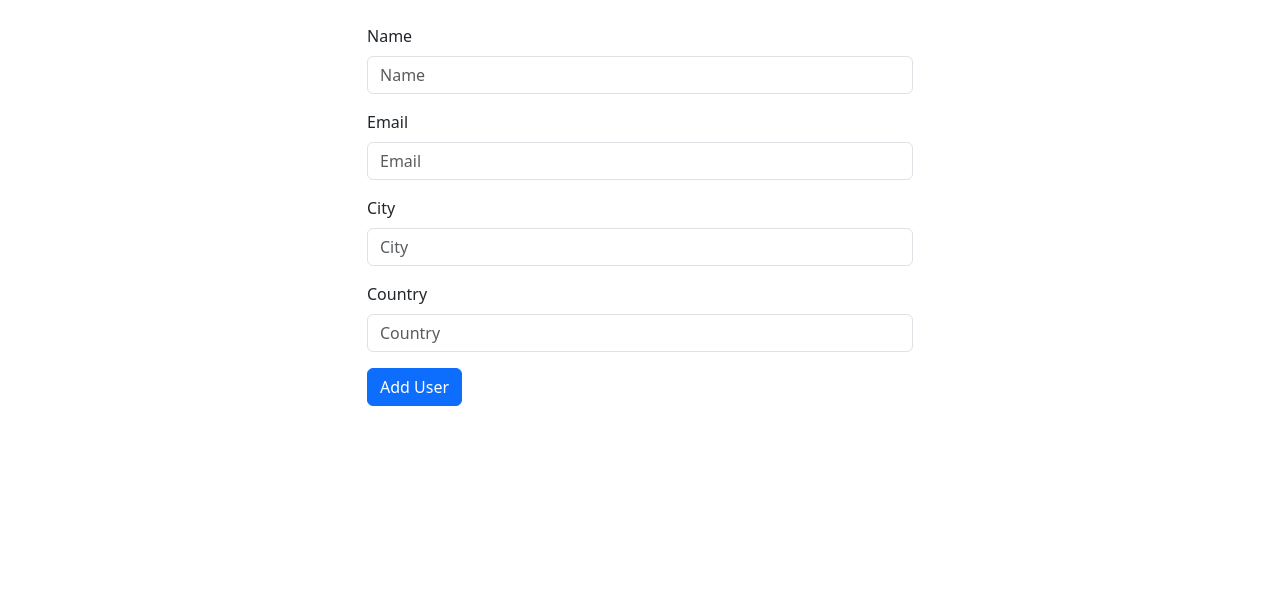
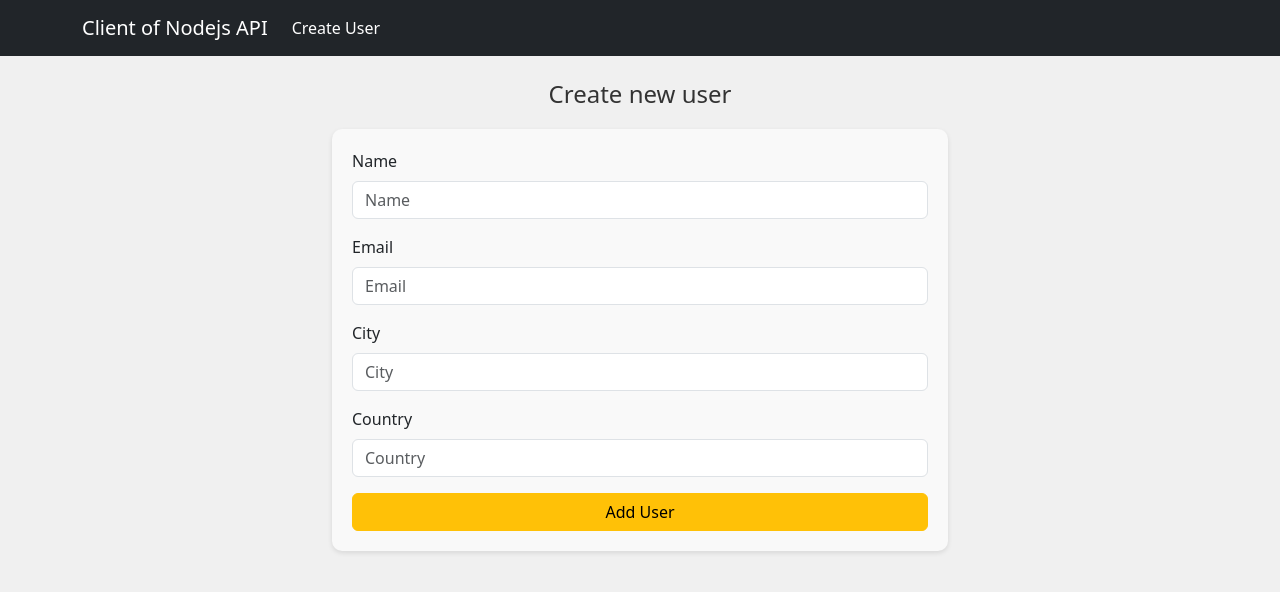
Before and after one commit to Ilevander/Client-ReactJs-Of-NodeIs-API, a React (Create React App) app: page /create in a window 1280 px wide. Shown: the top 592 px of the page. Built offline with nearby package versions, Linux system fonts and the light colour scheme.

Commit message:
Refactoring Layout , NavigationBar component , re-stayling other components

```diff
--- a/src/App.js
+++ b/src/App.js
@@ -1,9 +1,6 @@
-import { Container } from "react-bootstrap";
 import { Route , BrowserRouter , Routes  } from "react-router-dom";
 import 'bootstrap/dist/css/bootstrap.min.css';
-import { ToastContainer } from 'react-toastify';
 
-import 'react-toastify/dist/ReactToastify.css';
 
 import UsersList from "./components/UsersList";
 import CreateUser from "./components/CreateUser";
@@ -13,8 +10,6 @@ import RetrieveUser from "./components/RetrieveUser";
 const App = () => {
   return (
     <>
-      <ToastContainer />
-      <Container fluid className="mt-4 mt-3">
           <BrowserRouter>
               <Routes>
                 <Route path="/" element={<UsersList/>} />
@@ -22,7 +17,6 @@ const App = () => {
                 <Route path="/get/:userId/" element={<RetrieveUser/>} />
               </Routes>
           </BrowserRouter>
-      </Container>
     </>
 
   );
--- a/src/components/CreateUser.jsx
+++ b/src/components/CreateUser.jsx
@@ -1,7 +1,27 @@
 import React, { useState } from "react";
-import { Col, Container, Row , Form, Button } from "react-bootstrap";
+import { Col, Row, Form, Button } from "react-bootstrap";
 import axios from "axios";
 import { toast } from "react-toastify";
+import Layout from "./Layout.jsx";
+import styled from "styled-components";
+
+const UserTitle = styled.h3`
+  color: #333;
+  font-size: 24px;
+  text-align: center;
+  margin-bottom: 20px;
+`;
+
+const StyledForm = styled(Form)`
+  background-color: #f9f9f9;
+  padding: 20px;
+  border-radius: 10px;
+  box-shadow: 0px 2px 5px rgba(0, 0, 0, 0.1);
+`;
+
+const StyledButton = styled(Button)`
+  width: 100%;
+`;
 
 const CreateUser = () => {
   const createUserEndpoint = 'http://localhost:4000/v1/user/create';
@@ -40,10 +60,11 @@ const CreateUser = () => {
   };
 
   return (
-        <Container className="mb-5">
+    <Layout className="mb-5">
+     <UserTitle>Create new user</UserTitle>
       <Row className="justify-content-center">
         <Col lg={6}>
-                    <Form>
+          <StyledForm>
             <Form.Group className="mb-3">
               <Form.Label> Name </Form.Label>
               <Form.Control
@@ -80,13 +101,13 @@ const CreateUser = () => {
                 onChange={(event) => setCountry(event.target.value)}
               />
             </Form.Group>
-                        <Button variant="primary" type="submit" onClick={submitForm}>
+            <StyledButton variant="warning" type="submit" onClick={submitForm}>
               Add User
-                        </Button>
-                    </Form>
+            </StyledButton>
+          </StyledForm>
         </Col>
       </Row>
-        </Container>
+    </Layout>
   );
 };
 
--- /dev/null
+++ b/src/components/Layout.jsx
@@ -0,0 +1,33 @@
+import { Container } from "react-bootstrap";
+import { ToastContainer } from "react-toastify";
+import NavigationBar from "./NavigationBar";
+import 'react-toastify/dist/ReactToastify.css';
+import { createGlobalStyle } from "styled-components";
+import styled from "styled-components";
+
+
+
+const Layout =( {children} ) => {
+    return(
+        <>
+            <StyledContainer fluid>
+                <BackgroundColor/>
+                <ToastContainer/>
+                <NavigationBar/>
+                {children}
+            </StyledContainer>
+        </>
+    );
+
+};
+
+export default Layout;
+
+const BackgroundColor = createGlobalStyle
+    ` body {
+        background-color: #f0f0f0;
+    }`
+;
+const StyledContainer = styled(Container)`
+    margin-top: 80px; /* Adjust the margin-top value as needed */
+`;
--- /dev/null
+++ b/src/components/NavigationBar.jsx
@@ -0,0 +1,19 @@
+import { Container , Navbar , Nav } from "react-bootstrap";
+import { NavLink } from "react-router-dom";
+
+const NavigationBar = () => {
+    return (
+        <>
+       <Navbar fixed="top" bg="dark" data-bs-theme="dark">
+        <Container>
+            <Navbar.Brand as={NavLink} to="/">Client of Nodejs API </Navbar.Brand>
+            <Nav className="me-auto">
+                <Nav.Link as={NavLink} to="/create">Create User</Nav.Link>
+            </Nav>
+        </Container>
+      </Navbar>
+    </>
+    );
+};
+
+export default NavigationBar;
--- a/src/components/RetrieveUser.jsx
+++ b/src/components/RetrieveUser.jsx
@@ -1,20 +1,41 @@
 import React, { useEffect, useState } from "react";
 import { useParams } from "react-router-dom";
 import axios from "axios";
-import { Container, Col, Card } from "react-bootstrap";
+import { Col, Card, Row } from "react-bootstrap";
+import styled from "styled-components";
+import Layout from "./Layout.jsx";
+
+const StyledCard = styled(Card)`
+  margin-bottom: 20px;
+  box-shadow: 0px 4px 8px rgba(0, 0, 0, 0.1);
+  background-color: #b5e7ee;
+  color: #333333;
+  border-radius: 10px;
+`;
+
+const StyledTitle = styled.h3`
+  text-align: center;
+  margin-bottom: 30px;
+`;
+
+const StyledErrorMessage = styled.div`
+  text-align: center;
+  color: #ff0000;
+`;
 
 const RetrieveUser = () => {
   const { userId } = useParams();
   const getUserEndpoint = `http://localhost:4000/v1/user/get/${userId}`;
 
   const [user, setUser] = useState(null);
+  const [error, setError] = useState(null);
 
   const fetchUser = async () => {
     try {
       const { data: user } = await axios.get(getUserEndpoint);
       setUser(user);
     } catch (error) {
-            setUser(null);
+      setError("User cannot be found");
     }
   };
 
@@ -22,14 +43,14 @@ const RetrieveUser = () => {
     fetchUser();
   }, [userId]);
 
-
   return (
-        <Container className="mt-5 mb-5">
+    <Layout className="mt-5 mb-5">
       {user ? (
         <>
-                    <h3 className="text-center mb-3">{user.name}</h3>
+          <StyledTitle>Hello user <u>{user.name}</u></StyledTitle>
+          <Row className="justify-content-center">
             <Col lg={4}>
-                        <Card>
+              <StyledCard>
                 <Card.Body>
                   <h4>{user.name}</h4>
                   <p>{user.email}</p>
@@ -39,13 +60,14 @@ const RetrieveUser = () => {
                     </p>
                   )}
                 </Card.Body>
-                        </Card>
+              </StyledCard>
             </Col>
+          </Row>
         </>
       ) : (
-                <div className="text-center text-danger">User cannot be found</div>
+        <StyledErrorMessage>{error}</StyledErrorMessage>
       )}
-        </Container>
+    </Layout>
   );
 };
 
--- a/src/components/UsersList.jsx
+++ b/src/components/UsersList.jsx
@@ -1,16 +1,26 @@
 import axios from "axios";
 import React, { useEffect, useState } from "react";
-import { Card, Col, Container, Row } from "react-bootstrap";
+import { Card, Col, Row } from "react-bootstrap";
 import styled from "styled-components";
+import Layout from "./Layout.jsx";
 
 const StyledCard = styled(Card)`
   margin-bottom: 20px;
   box-shadow: 0px 4px 8px rgba(0, 0, 0, 0.1);
-    background-color: ${props => props.bgColor || "#f0f0f0"}; /* Default to #f0f0f0 if bgColor prop is not provided */
-    color: ${props => props.textColor || "#333"}; /* Default to #333 if textColor prop is not provided */
 `;
 
-const UserList = () => {
+const UserTitle = styled.h3`
+  color: #333;
+  font-size: 24px;
+  text-align: center;
+  margin-bottom: 20px;
+`;
+
+const StyledRow = styled(Row)`
+  justify-content: center;
+`;
+
+const UsersList = () => {
   const getAllUsersEndpoint = 'http://localhost:4000/v1/user/all';
   const [users, setUsers] = useState([]);
 
@@ -28,30 +38,31 @@ const UserList = () => {
     fetchUsers();
   }, []);
 
-    const renderedUsers = users.map(user => (
-        <Row className='justify-content-center' key={user.id}>
-            <Col lg={4}>
-                <StyledCard>
+
+  const colors = ["#ff6347", "#4682b4", "#32cd32", "#ba55d3", "#ffa500"];
+
+  const renderedUsers = users.map((user, index) => (
+    <Col lg={4} key={user.id}>
+      <StyledCard style={{ backgroundColor: colors[index % colors.length] }}>
         <Card.Body>
           <h4>{user.name}</h4>
           <p>{user.email}</p>
           {user.city && user.country && (
-                            <p> {user.city} - {user.country} </p>
-                        ) }
+            <p>{user.city} - {user.country}</p>
+          )}
         </Card.Body>
       </StyledCard>
     </Col>
-        </Row>
   ));
 
   return (
-        <Container className="mt-5 mb-5">
-            <h3 className="text-center mb-3">Users</h3>
-            <Row className="justify-content-md-center">
+    <Layout className="mt-5 mb-5">
+      <UserTitle>Users</UserTitle>
+      <StyledRow>
         {renderedUsers}
-            </Row>
-        </Container>
+      </StyledRow>
+    </Layout>
   );
 }
 
-export default UserList;
+export default UsersList;
```
Lines whose indentation alone changed are shown as unchanged.
